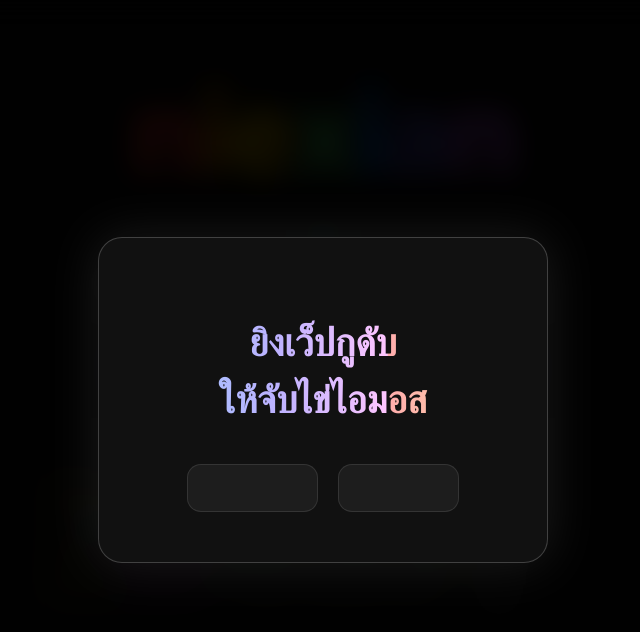
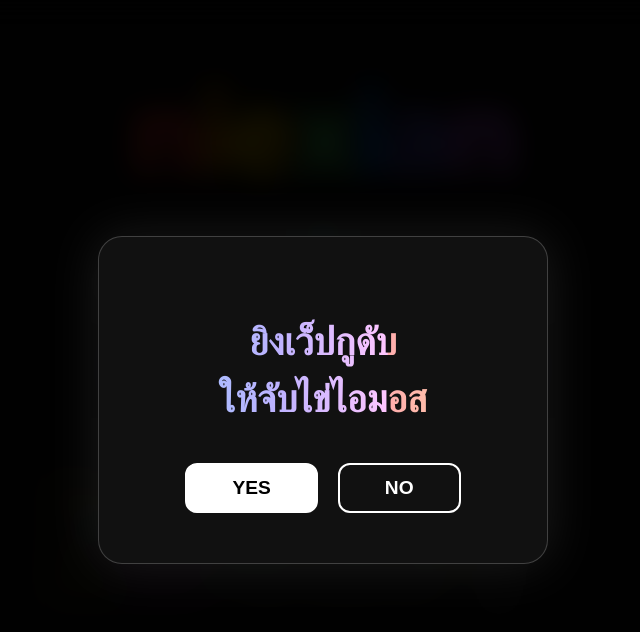
Before and after one commit to niexianqz/Puatify, a plain HTML site: page index.html in a window 1280 px wide. Shown: the whole page, without its empty margins (317-957 px from the left). Drawn offline with Linux system fonts and the light colour scheme.

Commit message:
Update index.html

```diff
--- a/index.html
+++ b/index.html
@@ -123,12 +123,38 @@
         }
 
         .popup-buttons { display: flex; gap: 20px; justify-content: center; }
+
+        /* แก้ไขปุ่มให้ตรงตามรูปที่ 2 */
         .btn {
-            padding: 12px 45px; font-size: 1.2rem; font-weight: 800; border-radius: 14px;
-            cursor: pointer; transition: all 0.3s ease; border: 1px solid rgba(255, 255, 255, 0.1);
-            background: rgba(255, 255, 255, 0.05);
+            padding: 12px 45px;
+            font-size: 1.2rem;
+            font-weight: 800;
+            border-radius: 12px;
+            cursor: pointer;
+            transition: all 0.3s ease;
         }
-        .btn:hover { transform: translateY(-3px); border-color: rgba(255, 255, 255, 0.5); background: rgba(255, 255, 255, 0.1); }
+
+        /* ปุ่ม YES สีขาว */
+        .btn-yes {
+            background-color: #ffffff;
+            color: #000000;
+            border: 2px solid #ffffff;
+        }
+        .btn-yes:hover {
+            transform: translateY(-3px);
+            background-color: #e6e6e6;
+        }
+
+        /* ปุ่ม NO สีดำขอบขาว */
+        .btn-no {
+            background-color: transparent;
+            color: #ffffff;
+            border: 2px solid #ffffff;
+        }
+        .btn-no:hover {
+            transform: translateY(-3px);
+            background-color: rgba(255, 255, 255, 0.1);
+        }
 
     </style>
 </head>
@@ -140,8 +166,8 @@
                 ยิงเว็ปกูดับ<br>ให้จับไข่ไอมอส
             </h1>
             <div class="popup-buttons">
-                <button id="btn-confirm" class="btn rainbow-text">YES</button>
-                <button id="btn-cancel" class="btn rainbow-text">NO</button>
+                <button id="btn-confirm" class="btn btn-yes">YES</button>
+                <button id="btn-cancel" class="btn btn-no">NO</button>
             </div>
         </div>
     </div>
```
